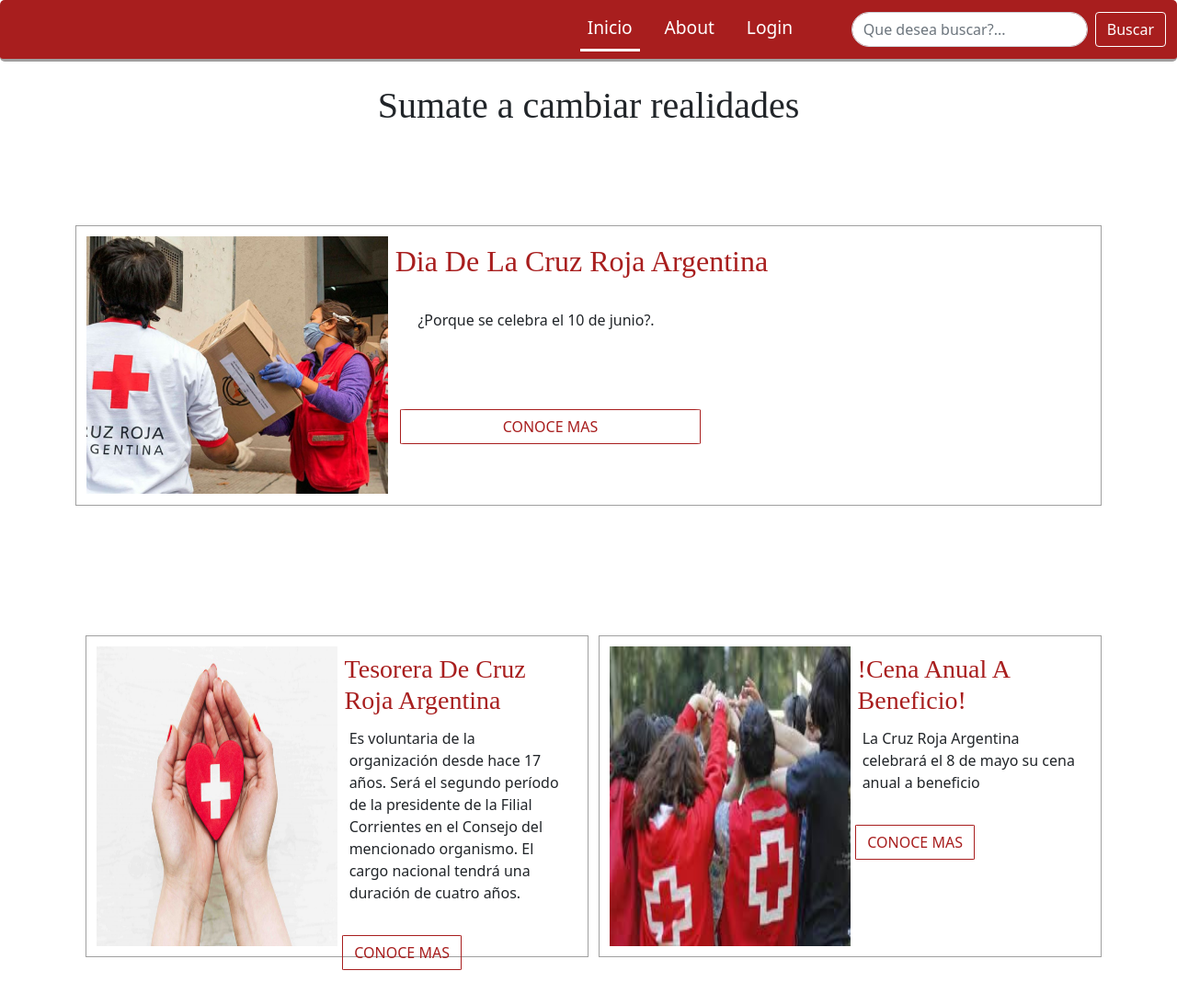
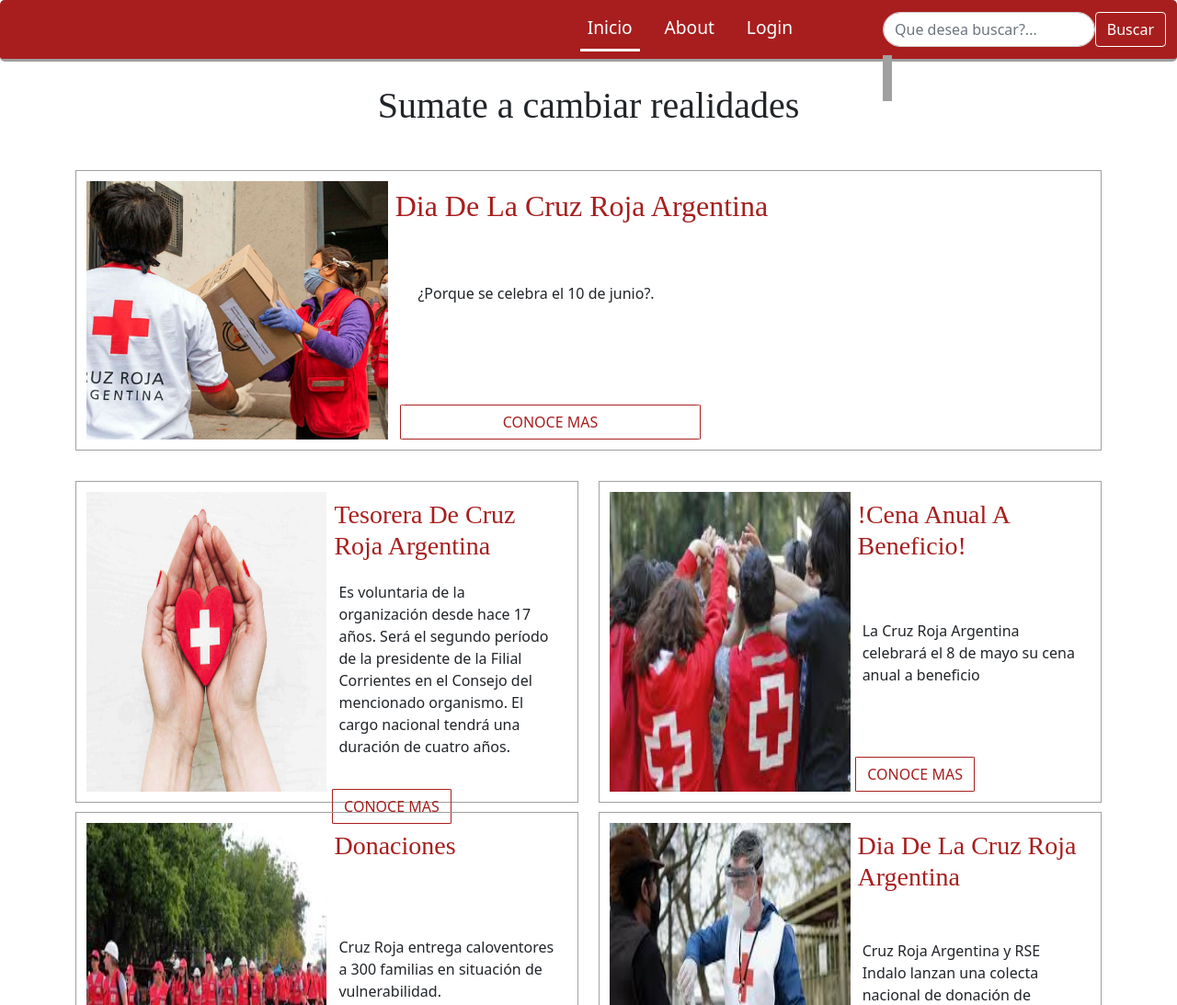
Before and after one commit to lautarovg02/Tpe-Interfaces, a plain HTML site: page index.html in a window 1280 px wide. Shown: the top 1093 px of the page at 92% size. Drawn offline with nearby package versions, Linux system fonts and the light colour scheme; files whose address does not match are found by name.

Commit message:
Cambios en el inicio y buscador (En progreso)

```diff
--- /dev/null
+++ b/app.js
@@ -0,0 +1,4 @@
+let search = document.getElementById('search');
+search.addEventListener('keyup', (e)=>{
+
+})
--- a/index.html
+++ b/index.html
@@ -37,7 +37,10 @@
                         </li>
                     </ul>
                     <form class="d-flex" role="search">
-                        <input class="form-control me-2" type="search" placeholder="Que desea buscar?..." aria-label="Buscar">
+                        <div class="d-flex search">
+                            <input class="form-control me-2" type="search" placeholder="Que desea buscar?..." aria-label="Buscar" id="search">
+                            <div id="ref"></div>
+                        </div>
                         <button class="btn btn-outline-white">Buscar</button>
                     </form>
                 </div>
@@ -62,7 +65,7 @@
             </article>
         </section>
 
-        <section >
+
         <section class="section-news">
             <article class="art-news">
                 <img class="img-art-news" src="img/news/news2.jpg" alt="">
@@ -82,8 +85,6 @@
                     <button class="btn btn-outline-red text-uppercase" >Conoce mas</button>
                 </div>
             </article>
-            </section>
-           <section class="section-news">
             <article class="art-news">
                 <img class="img-art-news" src="img/news/news4.jpeg" alt="">
                 <div class="desc-art-news">
@@ -101,9 +102,6 @@
                 </div>
             </article>
         </section>
-
-        </section>
-
     </div>
 
 
@@ -127,4 +125,5 @@
     </footer>
 </body>
 <script src="https://cdn.jsdelivr.net/npm/bootstrap@5.1.3/dist/js/bootstrap.bundle.min.js" integrity="sha384-ka7Sk0Gln4gmtz2MlQnikT1wXgYsOg+OMhuP+IlRH9sENBO0LRn5q+8nbTov4+1p" crossorigin="anonymous"></script>
+<script src="app.js"></script>
 </html>
--- a/style.css
+++ b/style.css
@@ -78,13 +78,16 @@
 
 .section-news{
     display: flex;
+    justify-content:space-between!important;
+    flex-wrap: wrap;
+    align-content: space-around ;
+    width: 100%;
 }
 
 .section-main-news, .section-news{
     display: flex;
     justify-content: center;
     align-items: center;
-    height: 60vh;
 }
 
 .art-news-main h2 , .art-news  h3{
@@ -122,13 +125,11 @@
 }
 
 .art-news{
-    margin-top: 2%;
-    margin-bottom: 5%;
     border: 1px solid #A0A0A0 ;
     padding: 1%;
-    margin-left: 1%;
     height: 350px;
-    width: 100%;
+    width: 49%;
+    margin-bottom: 10px;
     display: flex;
 }
 
@@ -150,11 +151,17 @@
 
 .desc-art-news-main{
     width: 60%;
+    display: flex;
+    flex-direction: column;
+    justify-content: space-between;
 }
 
 .desc-art-news{
-    height: 80%;
+    height: 100%;
     width: 70%;
+    display: flex;
+    flex-direction: column;
+    justify-content: space-between;
 }
 
 .d-flex{
@@ -183,3 +190,16 @@
 .collapse{
     width: 45%;
 }
+
+.search{
+    width: 100%;
+    flex-direction: column;
+}
+
+#ref{
+    width: 10px;
+    height: 50px;
+    background-color: #A0A0A0;
+    position:absolute;
+    top: 60px;
+}
```
Lines whose indentation alone changed are shown as unchanged.
